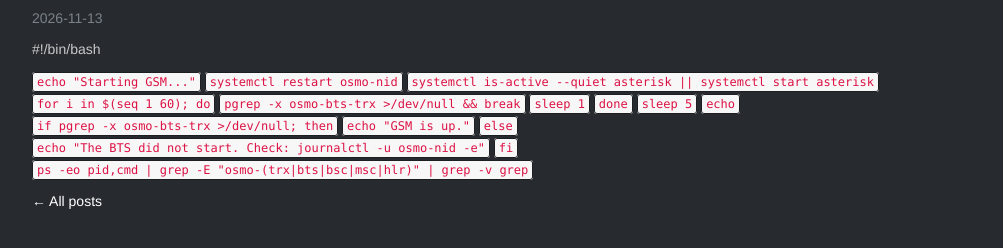
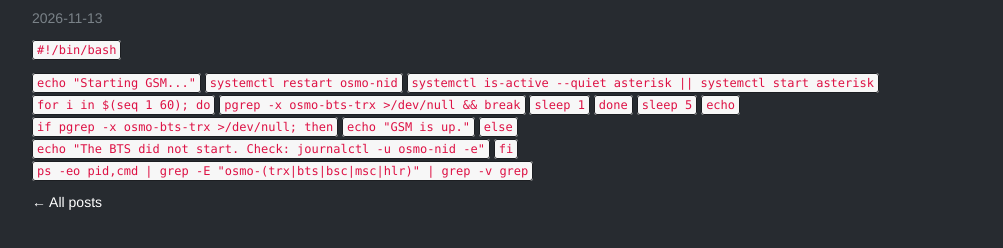
Before and after one commit to kadencabs/website, an Eleventy site: page posts/my-osmocom-gsm-network-startup-script.md in a window 1280 px wide. Shown: the part 128-376 px from the top of the page, without its empty margins (138-1141 px from the left). Built offline with nearby package versions, Linux system fonts and the light colour scheme; Eleventy itself is replaced by a stand-in of ours; files that its build step writes are made by us from their sources.

Commit message:
Update Posts “my-osmocom-gsm-network-startup-script”

```diff
--- a/posts/my-osmocom-gsm-network-startup-script.md
+++ b/posts/my-osmocom-gsm-network-startup-script.md
@@ -4,7 +4,7 @@ date: 2026-11-13
 description: ''
 ---
 
-#!/bin/bash
+`#!/bin/bash`
 
 `echo "Starting GSM..."`
 `systemctl restart osmo-nid`
```
